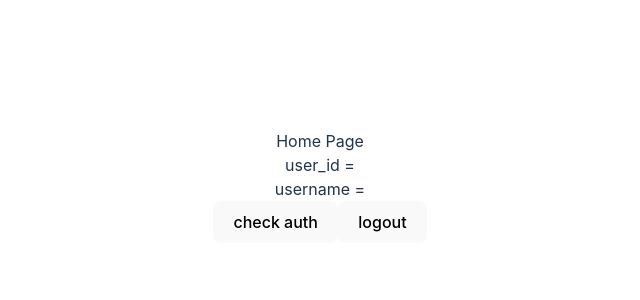
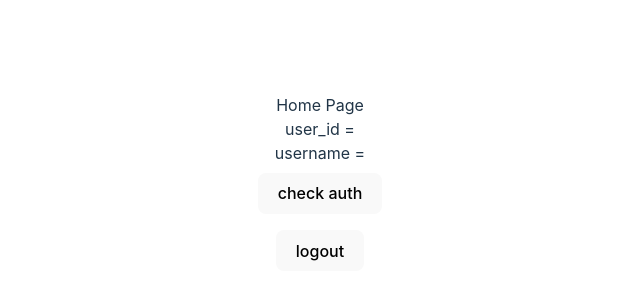
Before and after one commit to OrganizationDjangoChannels/Contest, a React (Vite) app in the folder frontend/ContestClient/ReactClient/: page / in a window 1280 px wide. Shown: the part 214-514 px from the top of the page, without its empty margins (320-960 px from the left). Built offline with nearby package versions, Linux system fonts and the light colour scheme; no server answers.

Commit message:
Added styles to buttons at home page

```diff
--- a/frontend/ContestClient/ReactClient/src/components/Home.tsx
+++ b/frontend/ContestClient/ReactClient/src/components/Home.tsx
@@ -35,15 +35,21 @@ const Home = () => {
             <div>
                 username = {user ? user.username : ''}
             </div>
-            <button onClick={checkAuth}>
+            <div>
+                <button onClick={checkAuth} className={'submit-button'}>
                     check auth
                 </button>
-            <button onClick={() => {
+            </div>
+
+            <div>
+                <button className={'submit-button'} onClick={() => {
                     logout(removeCookie);
                     navigate('/');
                 }}>
                     logout
                 </button>
+            </div>
+
         </>
 
     );
```
Lines whose indentation alone changed are shown as unchanged.
